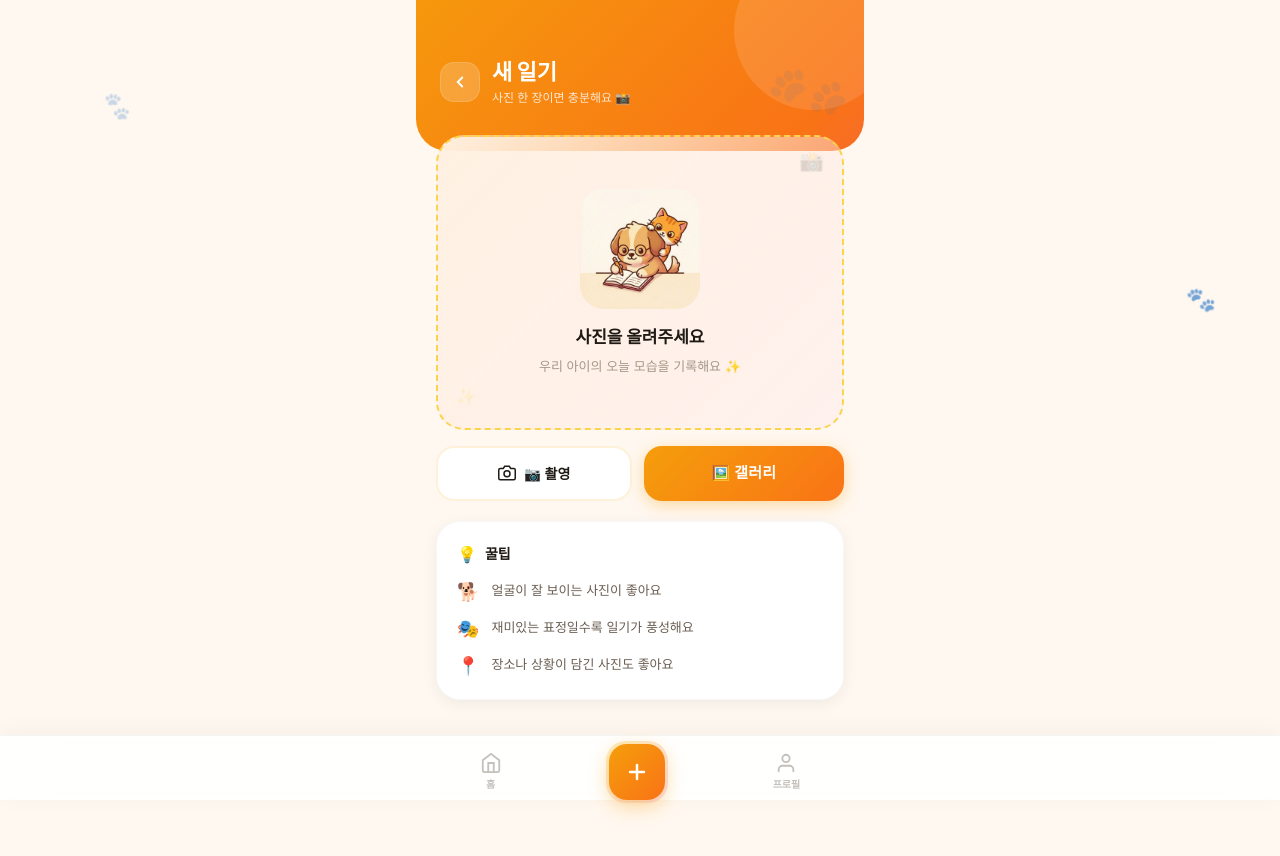
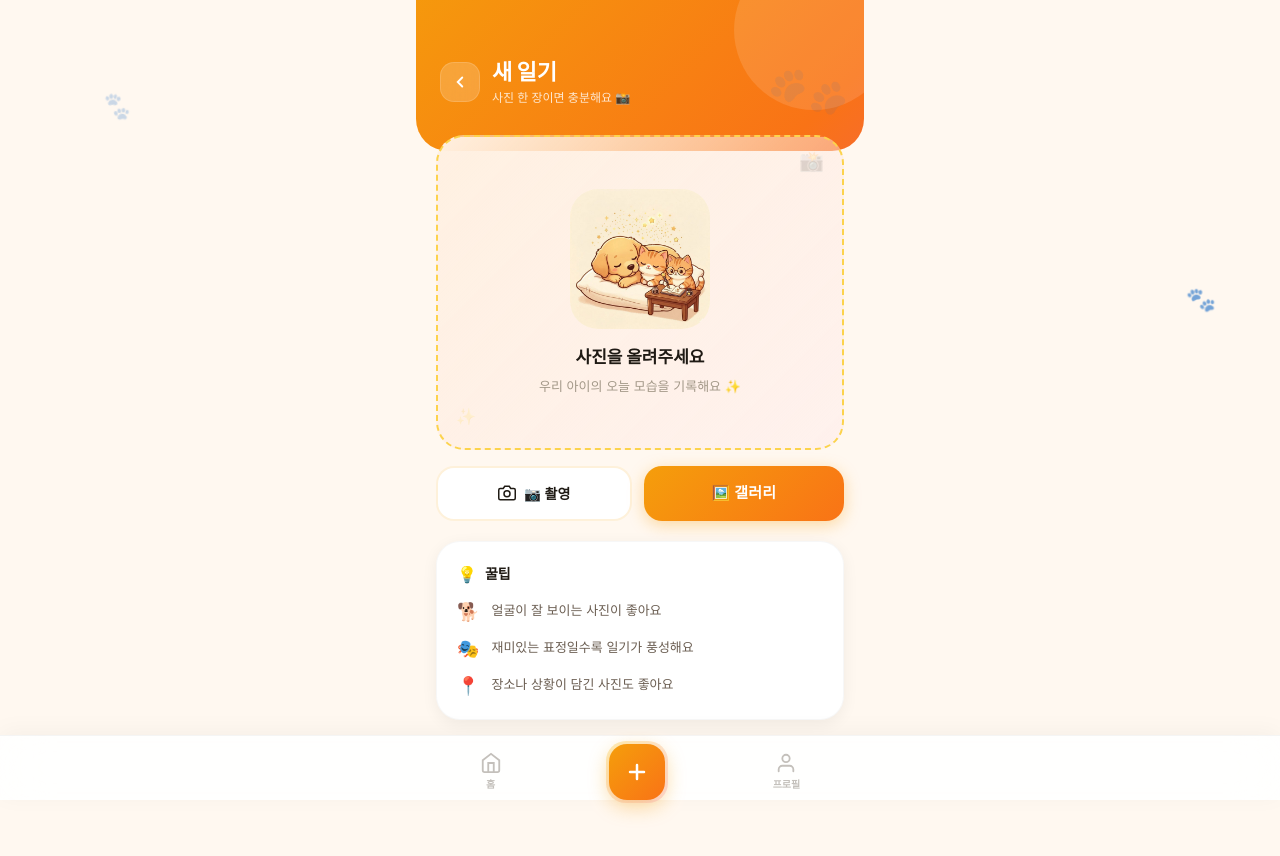
Before and after one commit to psh0825-max/meongnyang, a Next.js app: page /new in a window 1280 px wide. Shown: the top 856 px of the page. Built offline with nearby package versions, Linux system fonts and the light colour scheme.

Commit message:
Replace hero with new kawaii illustration (sleeping dog + writing cat)

```diff
--- a/src/app/new/page.tsx
+++ b/src/app/new/page.tsx
@@ -92,7 +92,7 @@ export default function NewDiaryPage() {
             <div className="animate-fade-in">
               {/* Upload zone */}
               <div className="upload-zone" onClick={() => fileRef.current?.click()}>
-                <img src="/illust-hero.png" alt="" style={{ width: 120, height: 120, borderRadius: 24, margin: '0 auto 16px', objectFit: 'cover' }} />
+                <img src="/illust-hero2.png" alt="" style={{ width: 140, height: 140, borderRadius: 28, margin: '0 auto 16px', objectFit: 'cover' }} />
                 <p style={{ fontSize: 17, fontWeight: 800, color: 'var(--text)', marginBottom: 6 }}>사진을 올려주세요</p>
                 <p style={{ fontSize: 13, color: 'var(--text-light)', lineHeight: 1.5 }}>
                   우리 아이의 오늘 모습을 기록해요 ✨
--- a/src/app/page.tsx
+++ b/src/app/page.tsx
@@ -79,13 +79,10 @@ export default function HomePage() {
 
       {/* Splash */}
       <div className={`splash-overlay ${!showSplash ? 'hide' : ''}`}>
-        <div className="splash-photos">
-          {splashPhotos.map((src, i) => (
-            <img key={i} src={src} alt="" className="splash-photo" />
-          ))}
+        <div style={{ marginBottom: 32 }}>
+          <img src="/illust-hero2.png" alt="" className="animate-scale-in" style={{ width: 200, height: 200, borderRadius: 40, objectFit: 'cover', boxShadow: '0 12px 40px rgba(0,0,0,0.1)', border: '4px solid white' }} />
         </div>
         <div className="splash-logo text-center">
-          <img src="/illust-icon.png" alt="" style={{ width: 100, height: 100, borderRadius: 28, margin: '0 auto 16px', boxShadow: '0 8px 32px rgba(0,0,0,0.1)' }} />
           <h1 className="gradient-text" style={{ fontSize: 32, fontWeight: 900, letterSpacing: '-0.03em' }}>멍냥로그</h1>
         </div>
         <p className="splash-tagline" style={{ fontSize: 14, color: '#8A8580', marginTop: 10 }}>
```
Also changed, not shown: public/illust-hero2.png (added).
